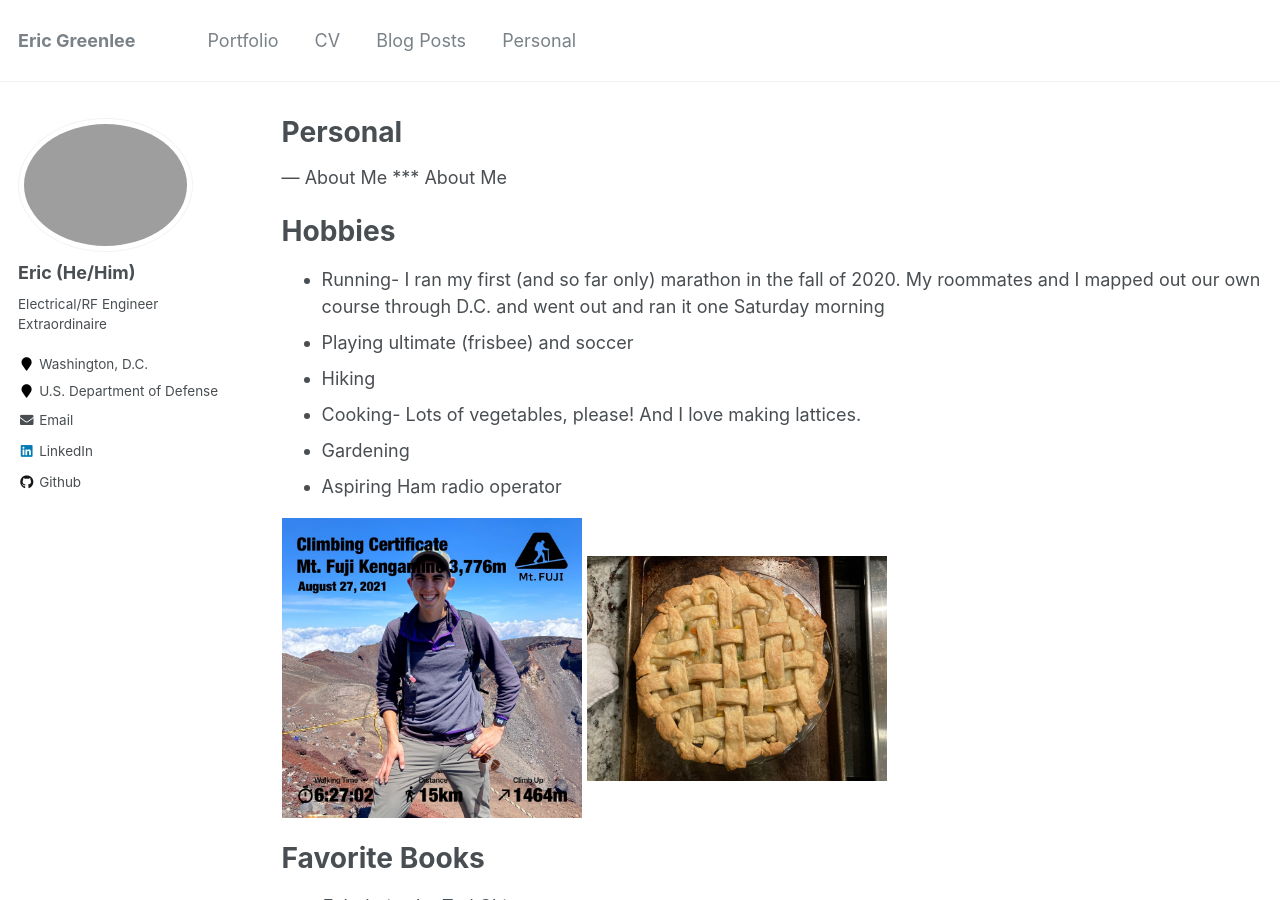
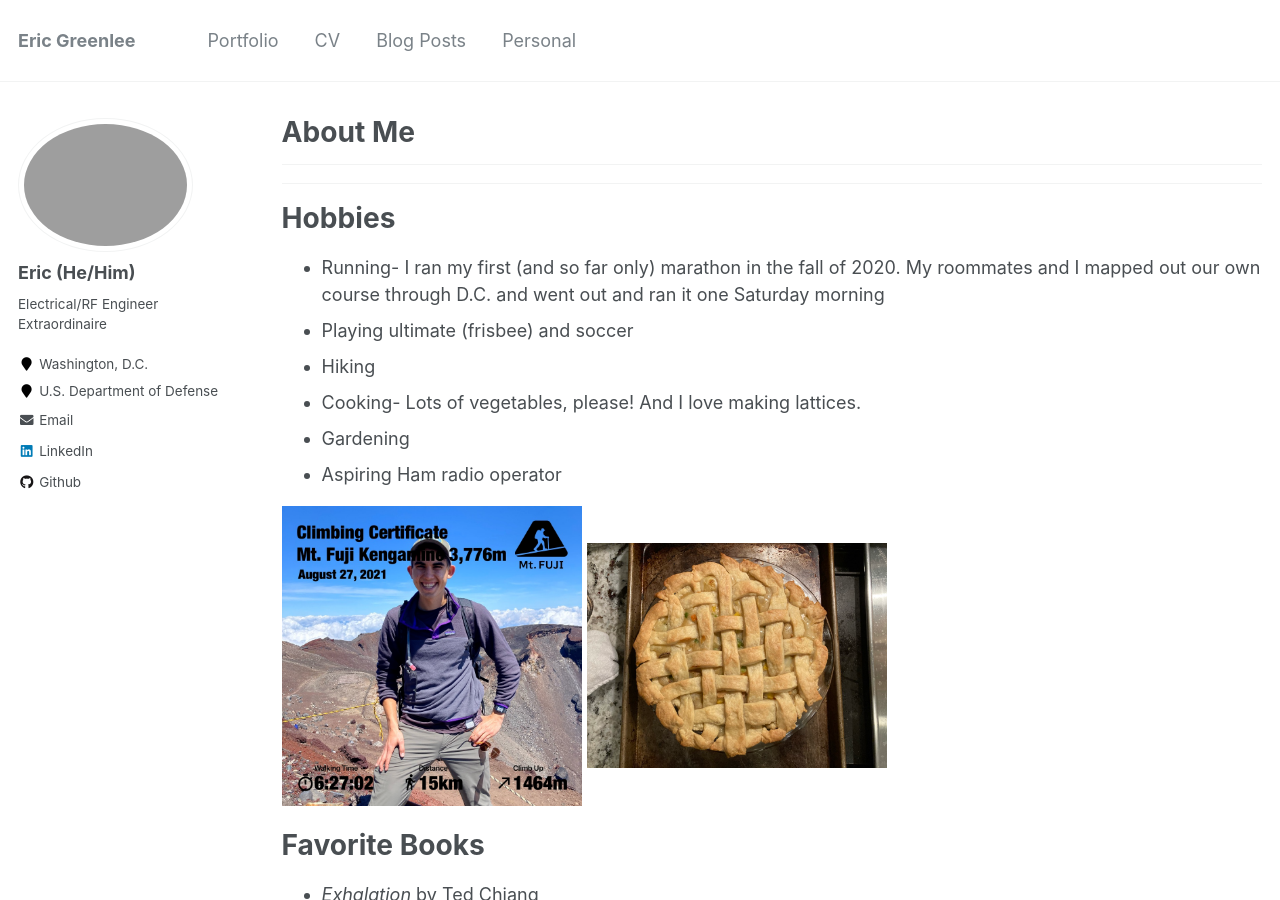
Before and after one commit to EricGreenlee/EricGreenlee.github.io, a Jekyll site: the page built from _pages/personal.md, in a window 1280 px wide and 900 px high. Built offline with Jekyll 4.4.1, drawn with Linux system fonts in a browser that asks for light colours.

Commit message:
portfolio

```diff
--- a/_pages/personal.md
+++ b/_pages/personal.md
@@ -1,14 +1,14 @@
 ---
 layout: archive
-title: "Personal"
+title: "About Me"
 permalink: /personal/
 author_profile: true
 redirect_from:
 ---
 
---- About Me {% include base_path %}
+--- {% include base_path %}
 ***
-About Me
+
 
 Hobbies
 ======
```
